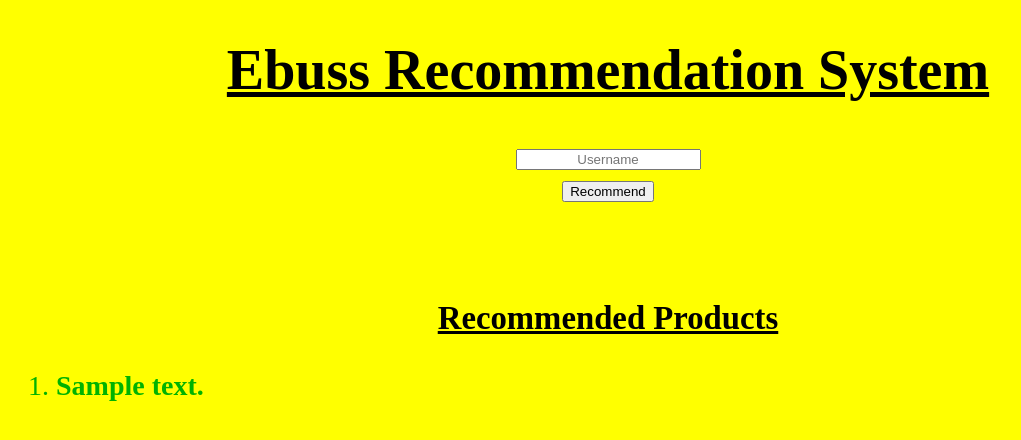
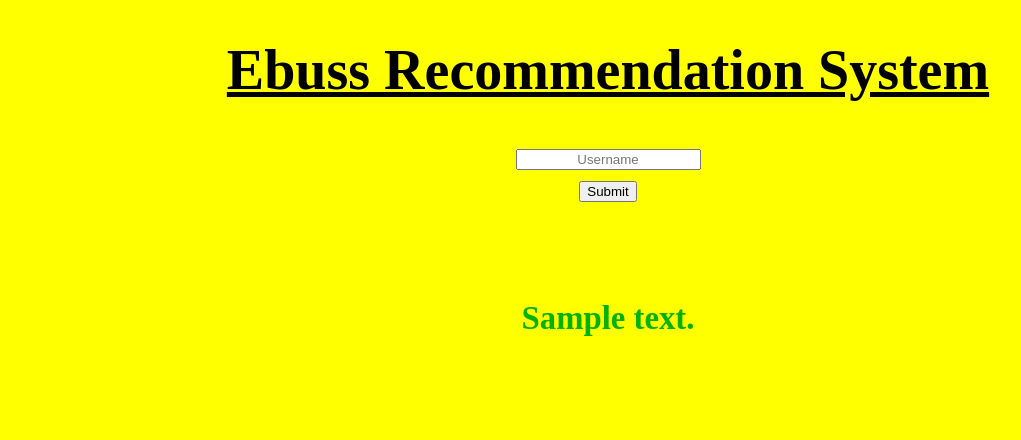
Before and after one commit to silkygarg1508/Ebuss_SentimentAnalysis_RecommenderSystem, a Flask app: template templates/index.html in a window 1280 px wide. Shown: the top 440 px of the page, without its empty margins (32-1053 px from the left). Run offline with Flask 2, Linux system fonts and the light colour scheme; the template is opened without the code that fills it: most values are stand-ins (such as "Sample title", 1, 10 or a date in 2020); parts of the project's set-up code (start-up, migrations or seed data) failed here and were passed over.

Commit message:
Updated index.html with no user criteria

```diff
--- a/templates/index.html
+++ b/templates/index.html
@@ -22,11 +22,12 @@
     <form align="center" action="{{ url_for('predict')}}"method="post">
     	<input type="text" style="text-align:center" name="Username" placeholder="Username" required="required" />
         <br>
-        <button align="center" type="submit" class="btn btn-primary btn-block btn-large">Recommend</button>
+        <button align="center" type="submit" class="btn btn-primary btn-block btn-large">Submit</button>
     </form>
 
    <br>
    <br>
+   {% if post == 'True' %}
    <h3 style="color:rgb(0, 0, 0)"><u>Recommended Products</u></h3>
    <ul class="list-group list-group-flush">
    <ol>
@@ -35,7 +36,9 @@
     {% endfor %}
    </ol
    </ul>
-
+   {% else %}
+   <h3 style="color:rgb(0, 179, 0)">{{prediction_text}}</h3>
+   {% endif %}
  </div>
 
 
```
